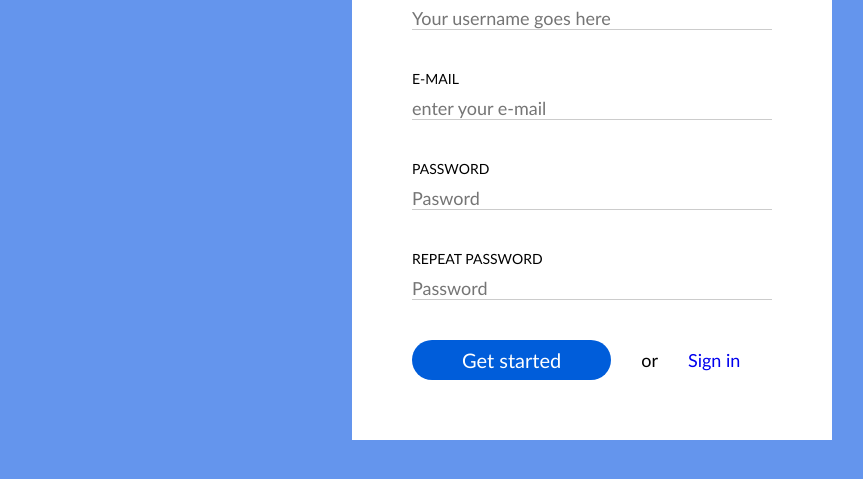
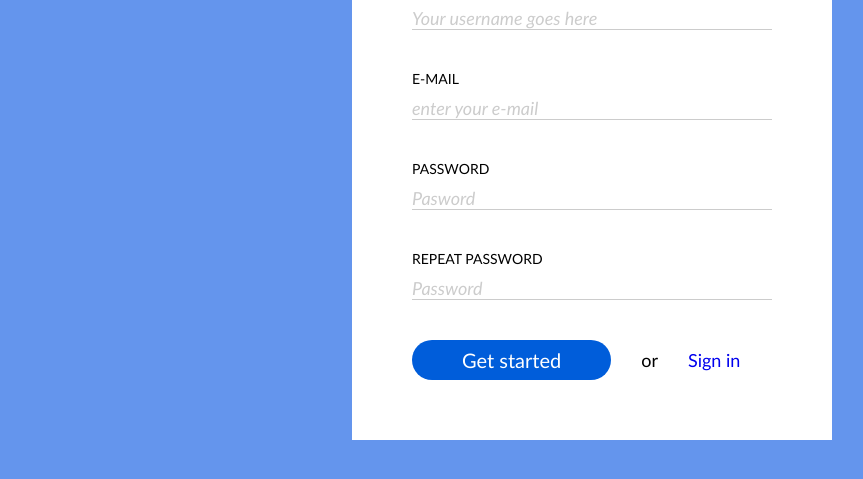
Before and after one commit to vadimsharanov/4-sign-up, a plain HTML site: page index.html in a window 1280 px wide. Shown: the part 199-678 px from the top of the page, without its empty margins (208-1071 px from the left). Drawn offline with Linux system fonts and the light colour scheme.

Commit message:
Form structure done Form structure #2

```diff
--- a/css/form.css
+++ b/css/form.css
@@ -30,6 +30,12 @@
     border-bottom: 1px solid #ccc;
 }
 
+.form-row > input::placeholder {
+    color: #ccc;
+    font-style: italic;
+    line-height: 40px;
+}
+
 .button {
     font-size: 20px;
     padding-left: 50px;
@@ -39,11 +45,12 @@
     color: #fff;
     background:#005DDA;
     background: radial-gradient(circle, #264BD2 0%, #0661DD, 100%);
+    cursor: crosshair;
 
 }
 
 .button:hover {
-    box-shadow: 10px 10px 10px 10px red;
+    box-shadow: 0px 4px 8px 0px #0006;
 
 }
 
--- a/css/main.css
+++ b/css/main.css
@@ -46,3 +46,5 @@ main {
 
 .close {
 }
+
+}
```
